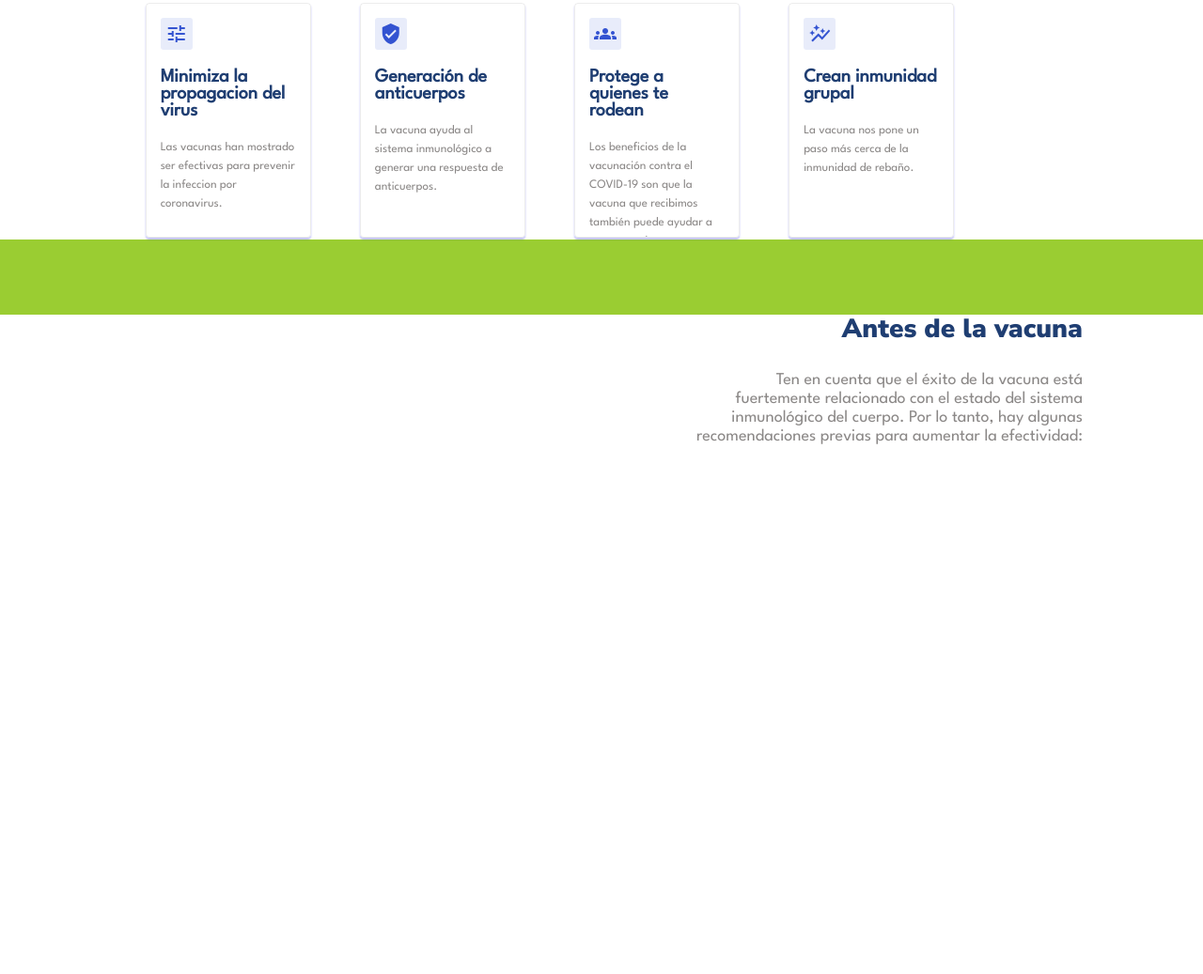
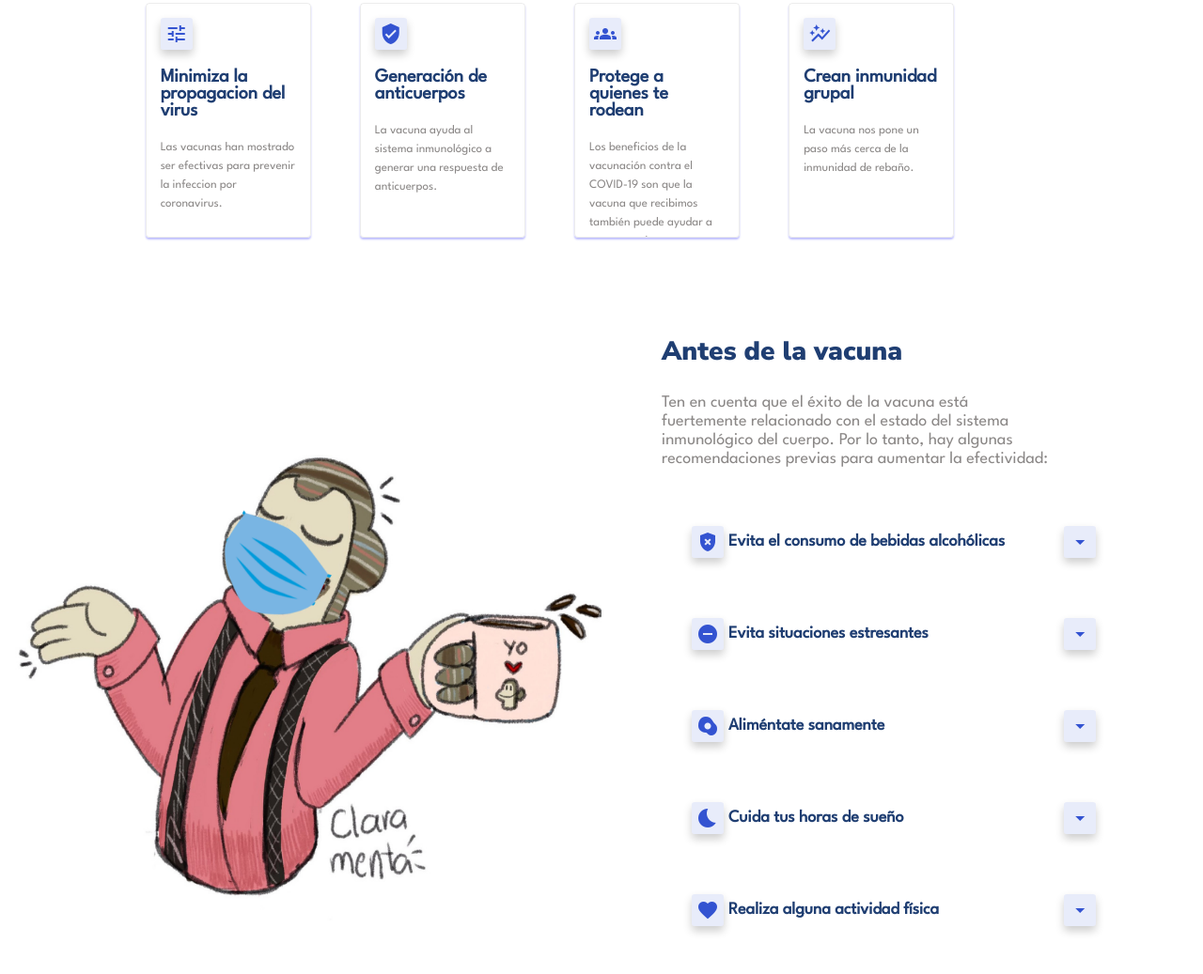
Before and after one commit to semilun4/LaunchX_CSS_Vacuna, a plain HTML site: page index.html in a window 1280 px wide. Shown: the part 945-1982 px from the top of the page at 94% size. Before the commit the page ends 1420 px from the top, so only its background shows below. Drawn offline with Linux system fonts and the light colour scheme.

Commit message:
add changes

```diff
--- a/index.html
+++ b/index.html
@@ -62,7 +62,7 @@
             <div class="schedule">
 
                 <div class="location text">
-                    <i class="material-icons part1">place</i>
+                    <i class="material-icons iconic">place</i>
                     <label for="location" class="input-value">Ubicación</label><br>
                     <select name="location" class="input-location" id="location">
                         <option value="Tangananica">Tangananica</option>
@@ -158,6 +158,71 @@
                     recomendaciones previas para aumentar la efectividad:
                 </p>
             </div>
+            <div class="part2-cont2">
+                <ul class="prepara-list">
+                    <li>
+                        <div class="item-list">
+                            <span class="material-icons">gpp_bad</span>
+                            <h5>Evita el consumo de bebidas alcohólicas</h5>
+                            <span class="material-icons">arrow_drop_down</span>
+                        </div>
+                        <p class="text">
+                            Lorem ipsum dolor sit amet consectetur,
+                            adipisicing elit. Suscipit qui fugit,
+                            similique minus quaerat sunt voluptatibus non sequi enim.
+                        </p>
+                    </li>
+                    <li>
+                        <div class="item-list">
+                            <span class="material-icons">do_not_disturb_on</span>
+                            <h5>Evita situaciones estresantes</h5>
+                            <span class="material-icons flecha">arrow_drop_down</span>
+                        </div>
+                        <p class="text">
+                            Lorem ipsum dolor sit amet consectetur,
+                            adipisicing elit. Suscipit qui fugit,
+                            similique minus quaerat sunt voluptatibus non sequi enim.
+                        </p>
+                    </li>
+                    <li>
+                        <div class="item-list">
+                            <span class="material-icons">egg_alt</span>
+                            <h5>Aliméntate sanamente</h5>
+                            <!-- <button class="triangle">▼</button> -->
+                            <span class="material-icons">arrow_drop_down</span>
+                        </div>
+                        <p class="text">
+                            Lorem ipsum dolor sit amet consectetur,
+                            adipisicing elit. Suscipit qui fugit,
+                            similique minus quaerat sunt voluptatibus non sequi enim.
+                        </p>
+                    </li>
+                    <li>
+                        <div class="item-list">
+                            <span class="material-icons">bedtime</span>
+                            <h5>Cuida tus horas de sueño</h5>
+                            <span class="material-icons">arrow_drop_down</span>
+                        </div>
+                        <p class="text">
+                            Lorem ipsum dolor sit amet consectetur,
+                            adipisicing elit. Suscipit qui fugit,
+                            similique minus quaerat sunt voluptatibus non sequi enim.
+                        </p>
+                    </li>
+                    <li>
+                        <div class="item-list">
+                            <span class="material-icons">favorite</span>
+                            <h5>Realiza alguna actividad física</h5>
+                            <span class="material-icons">arrow_drop_down</span>
+                        </div>
+                        <p class="text">
+                            Lorem ipsum dolor sit amet consectetur,
+                            adipisicing elit. Suscipit qui fugit,
+                            similique minus quaerat sunt voluptatibus non sequi enim.
+                        </p>
+                    </li>
+                </ul>
+            </div>
         </section>
 
 
--- a/styles/style.css
+++ b/styles/style.css
@@ -114,6 +114,7 @@ h1{
     margin-right: 5px;
     border-radius: 3px;
     padding: 5px;
+    box-shadow: 0px 5px 10px rgba(0, 0, 0, 0.2);
 }
 
 .green {
@@ -151,8 +152,10 @@ h1{
     position: absolute;
     font-weight: 600;
     font-size: x-large;
-    top: 73%;
+    top: 69%;
     left: 90px;
+    padding: 2em 1em;
+    align-items: center;
     /* background-color: yellowgreen;
     padding: 10px; */
 }
@@ -294,15 +297,70 @@ h4{
 
 /* Seccion 3 */
 
+.section3{
+    height: 100vh;
+    background-image: url(../img/tulio.png);
+    background-repeat: no-repeat;
+    background-position: top left;
+    background-size: 50% 100%;
+    width: 100%;
+}
+
 .space {
-    height: 10vh;
+    height: 5vh;
     display: flex;
     width: 100vw;
-    background-color: yellowgreen;
+}
+
+/* Menu desplegable */
+h5 {
+    font-size: 18px;
+    /* margin-top: 20px;
+    margin-bottom: 20px; */
 }
 
 .part1-text3 {
-    text-align: right;
-    right: 90px;
-    width: 90%;
+    padding-left: 55%;
+    padding-top: 5%;
 }
+
+.part2-cont2 {
+    padding-left: 55%;
+    padding-top: 1%;
+    padding-right: 6%;
+
+}
+
+.prepara-list {
+    list-style: none;
+    padding: 1em;
+}
+
+.item-list {
+    border-color: #1F3E72;
+
+}
+
+
+.prepara-list li .item-list{
+    align-items: center;
+    display: flex;
+    padding: 2em 1em;
+    cursor: pointer;
+}
+
+.prepara-list li h5 {
+    flex-grow: 2;
+}
+
+.prepara-list li p {
+    display: none;
+    padding: 1em 3em;
+    transition: all ease-in-out .3s;
+
+}
+
+/* .prepara-list li:hover span{
+    box-shadow: 0px -5px 10px rgba(0, 0, 0, 0.3);
+    transform: rotate(180deg);
+} */
```
Also changed, not shown: img/gato1.jpg (deleted), img/tulio.png (added), img/x.png (added).
